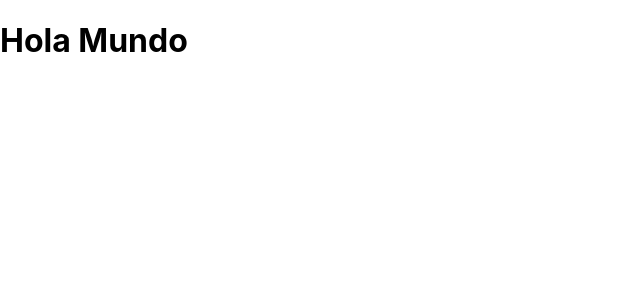
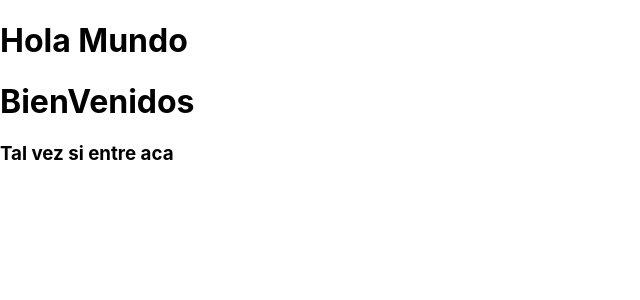
Before and after one commit to murga4/Dontito, a React (Create React App) app in the folder DonTitoFront/dontito/: page / in a window 1280 px wide. Shown: the top 300 px of the page, without its empty margins (0-640 px from the left). Built offline with nearby package versions, Linux system fonts and the light colour scheme.

Commit message:
Agregando Componentes

```diff
--- a/DonTitoFront/dontito/src/App.js
+++ b/DonTitoFront/dontito/src/App.js
@@ -1,15 +1,16 @@
 import './App.css';
-import { layaut } from './componentes/layaut';
+import Layaut from './componentes/layaut';
 
 function App() {
   return (
     <div>
 
-    <h1>Hola Mundo</h1>
+        <h1>Hola Mundo</h1>
 
-    <layaut/>
+        <Layaut/>
 
 
+        <h3>Tal vez si entre aca</h3>
     </div>
   );
 }
--- a/DonTitoFront/dontito/src/componentes/layaut.js
+++ b/DonTitoFront/dontito/src/componentes/layaut.js
@@ -1,11 +1,11 @@
 import React from 'react'
 
-export const layaut = () => {
+function MiComponente() {
   return (
     <div>
         <h1>BienVenidos</h1>
     </div>
-  )
+  );
 }
 
-export default layaut;
+export default MiComponente;
```
